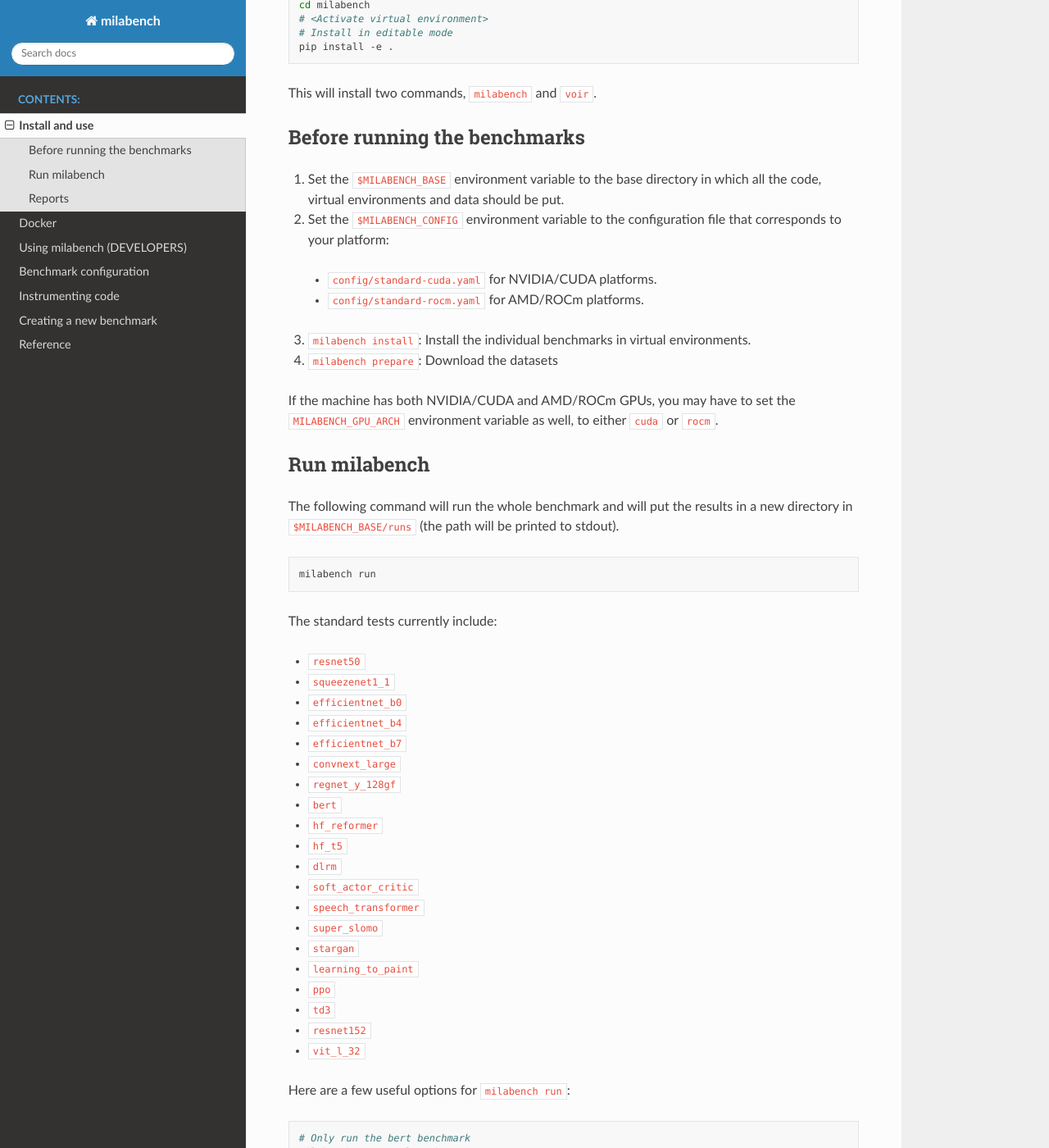
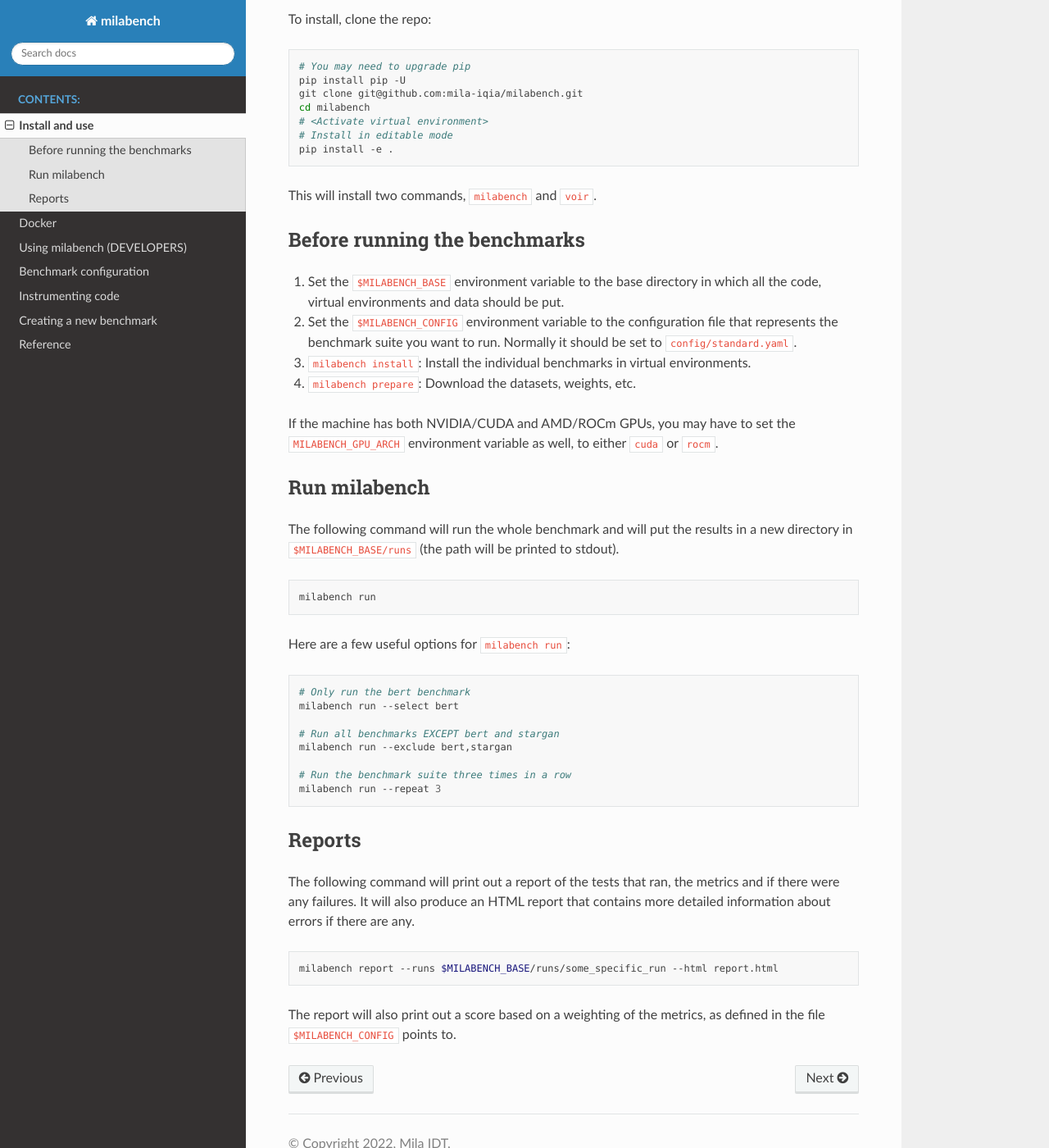
Before and after one commit to mila-iqia/milabench, a Sphinx documentation site: the page built from docs/usage.rst, in a window 1280 px wide and 1400 px high, scrolled down 273 px. Shown: the whole window at 82% size. Built offline with Sphinx 7.4.7 and the Read the Docs theme 2.0.0, drawn with Linux system fonts in a browser that asks for light colours; some of the changed text lies outside the part shown.

```diff
--- a/docs/usage.rst
+++ b/docs/usage.rst
@@ -1,6 +1,11 @@
 
 Install and use
 ---------------
+
+.. note::
+
+  You may use Docker to run the benchmarks, which will likely be easier. See the Docker section of this documentation for more information.
+
 
 To install, clone the repo:
 
@@ -22,14 +27,11 @@ Before running the benchmarks
 
 1. Set the ``$MILABENCH_BASE`` environment variable to the base directory in which all the code, virtual environments and data should be put.
 
-2. Set the ``$MILABENCH_CONFIG`` environment variable to the configuration file that corresponds to your platform:
-
-  * ``config/standard-cuda.yaml`` for NVIDIA/CUDA platforms.
-  * ``config/standard-rocm.yaml`` for AMD/ROCm platforms.
+2. Set the ``$MILABENCH_CONFIG`` environment variable to the configuration file that represents the benchmark suite you want to run. Normally it should be set to ``config/standard.yaml``.
 
 3. ``milabench install``: Install the individual benchmarks in virtual environments.
 
-4. ``milabench prepare``: Download the datasets
+4. ``milabench prepare``: Download the datasets, weights, etc.
 
 If the machine has both NVIDIA/CUDA and AMD/ROCm GPUs, you may have to set the ``MILABENCH_GPU_ARCH`` environment variable as well, to either ``cuda`` or ``rocm``.
 
@@ -42,29 +44,6 @@ The following command will run the whole benchmark and will put the results in a
 .. code-block:: bash
 
   milabench run
-
-The standard tests currently include:
-
-* ``resnet50``
-* ``squeezenet1_1``
-* ``efficientnet_b0``
-* ``efficientnet_b4``
-* ``efficientnet_b7``
-* ``convnext_large``
-* ``regnet_y_128gf``
-* ``bert``
-* ``hf_reformer``
-* ``hf_t5``
-* ``dlrm``
-* ``soft_actor_critic``
-* ``speech_transformer``
-* ``super_slomo``
-* ``stargan``
-* ``learning_to_paint``
-* ``ppo``
-* ``td3``
-* ``resnet152``
-* ``vit_l_32``
 
 Here are a few useful options for ``milabench run``:
 
@@ -89,8 +68,4 @@ The following command will print out a report of the tests that ran, the metrics
 
     milabench report --runs $MILABENCH_BASE/runs/some_specific_run --html report.html
 
-To get an overall score, you must specify a weights file that specifies how much each test weighs. Use ``weights/standard.json`` in the repo for this purpose:
-
-.. code-block:: bash
-
-    milabench report --runs $MILABENCH_BASE/runs/some_specific_run --weights weights/standard.json --html report.html
+The report will also print out a score based on a weighting of the metrics, as defined in the file ``$MILABENCH_CONFIG`` points to.
```
Also changed, not shown: README.md (+4 -20 lines), docs/docker.rst (+3 -9 lines).
